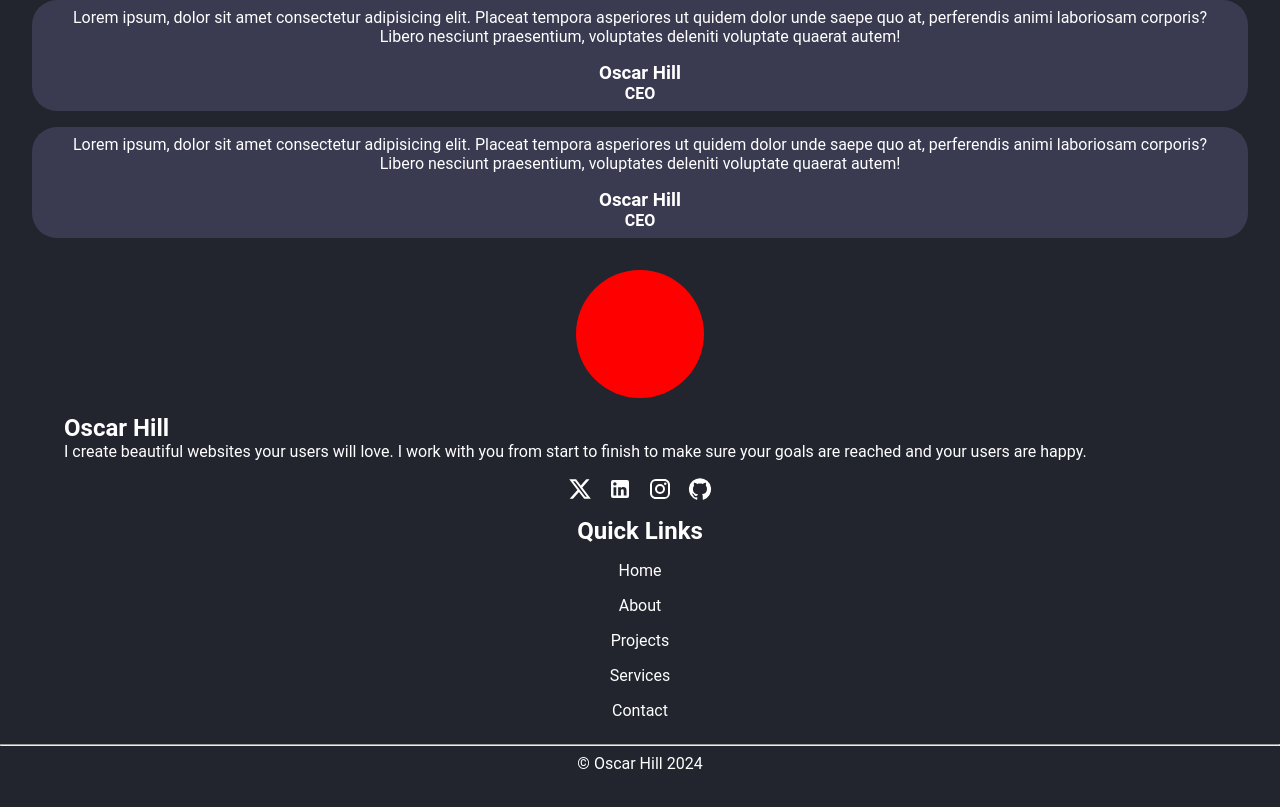
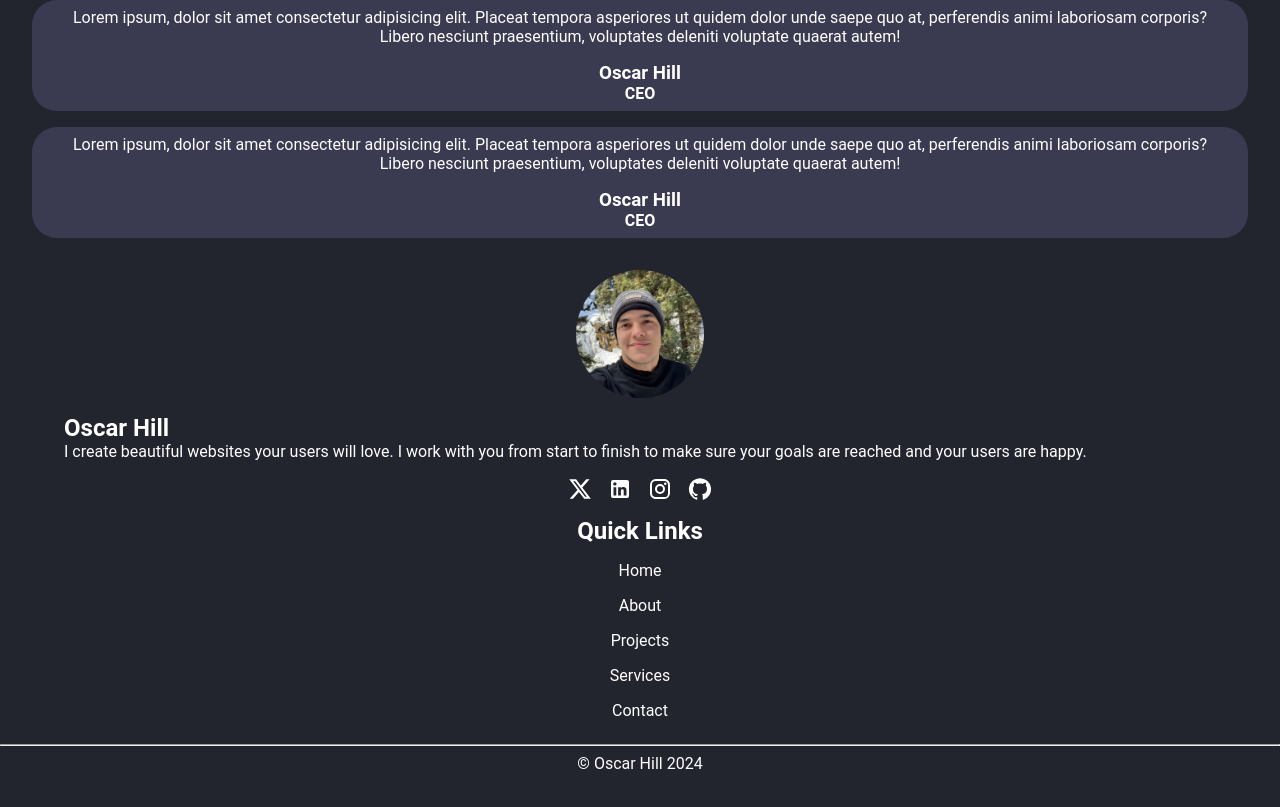
Before and after one commit to oscarhillz/CV, a React (Vite) app: page / in a window 1280 px wide. Shown: the part 1752-2559 px from the top of the page. Built offline with nearby package versions, Linux system fonts and the light colour scheme.

Commit message:
foto agregada

```diff
--- a/src/components/Footer/Footer.css
+++ b/src/components/Footer/Footer.css
@@ -10,7 +10,9 @@
 .footer-img-circle{
     height: 8rem;
     width: 8rem;
-    background-color: red;
+    background-image: url('../../assets/IMG/FotoOscarCirculo.jpeg');
+    background-position: center;
+    background-size: cover;
     border-radius: 50%;
     display: inline-block;
 }
```
Also changed, not shown: src/assets/IMG/FotoOscarCirculo.jpeg (added).
